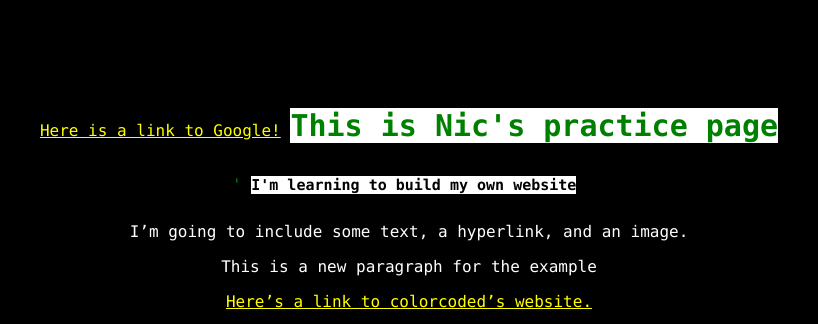
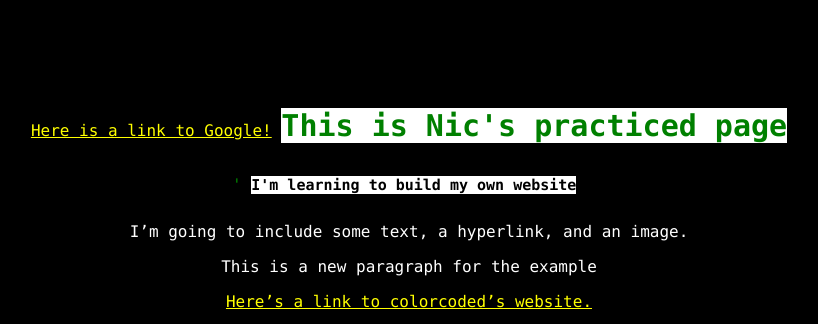
Before and after one commit to herfelns17/CyberCamp, a plain HTML site: page index.html in a window 1280 px wide. Shown: the top 324 px of the page, without its empty margins (231-1049 px from the left). Drawn offline with Linux system fonts and the light colour scheme.

Commit message:
Update index.html

```diff
--- a/index.html
+++ b/index.html
@@ -34,7 +34,7 @@ p {
   <body>
     <a href="google.com">Here is a link to Google!</a></a>
       <head>  <font color = "green">
-    <h1>This is Nic's practice page</h1><br>'</h1>
+    <h1>This is Nic's practiced page</h1><br>'</h1>
     </font color>
     <h2>I'm learning to build my own website</h2>'</h2>
     <p>I’m going to include some text, a hyperlink, and an image.</p>
```
